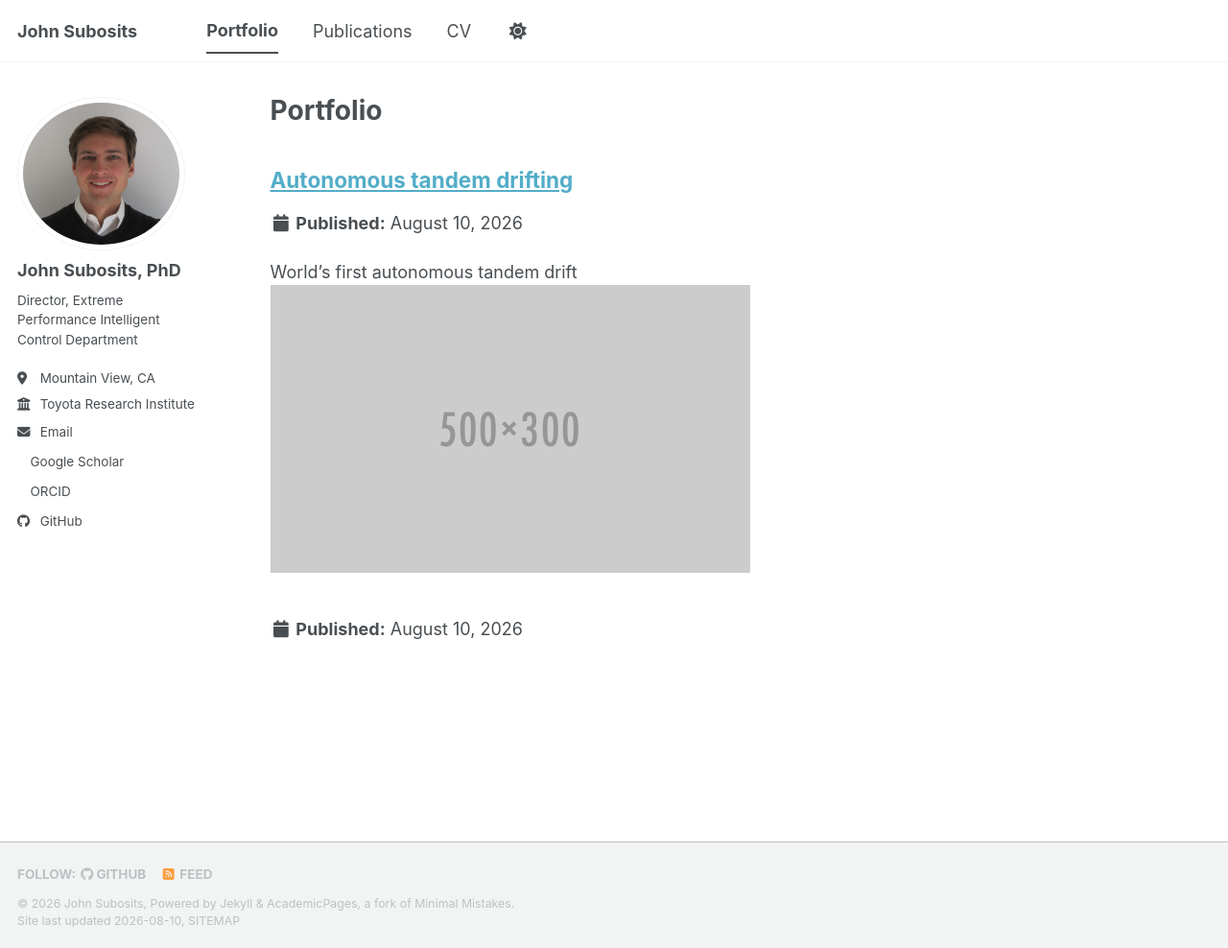
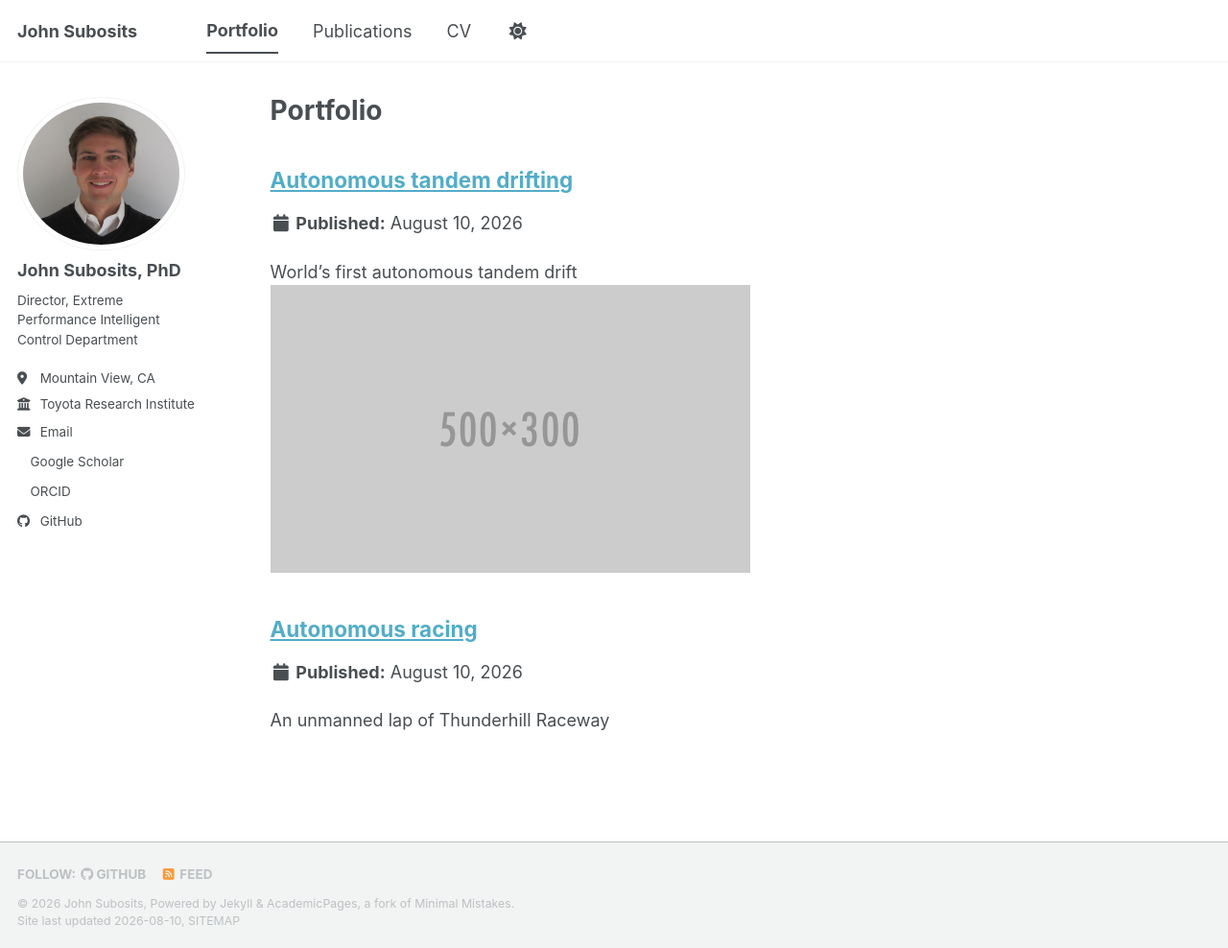
Before and after one commit to john-subosits/john-subosits.github.io, a Jekyll site: the page built from _pages/portfolio.html, in a window 1280 px wide and 988 px high. Shown: the whole window at 96% size. Built offline with Jekyll 4.4.1, drawn with Linux system fonts in a browser that asks for light colours; a style sheet for code colours, icons or effects is not loaded.

Commit message:
Update portfolio-2.html

```diff
--- a/_portfolio/portfolio-2.html
+++ b/_portfolio/portfolio-2.html
@@ -1,6 +1,6 @@
 ---
 title: "Autonomous racing"
-excerpt: "An unmanned lap of Thunderhill Raceway <br/><iframe width="560" height="315" src="https://www.youtube.com/embed/joIsgP9StAY?si=F4hiolYz2rIqgVq_" title="YouTube video player" frameborder="0" allow="accelerometer; autoplay; clipboard-write; encrypted-media; gyroscope; picture-in-picture; web-share" referrerpolicy="strict-origin-when-cross-origin" allowfullscreen></iframe>"
+excerpt: "An unmanned lap of Thunderhill Raceway"
 collection: portfolio
 ---
 
```
